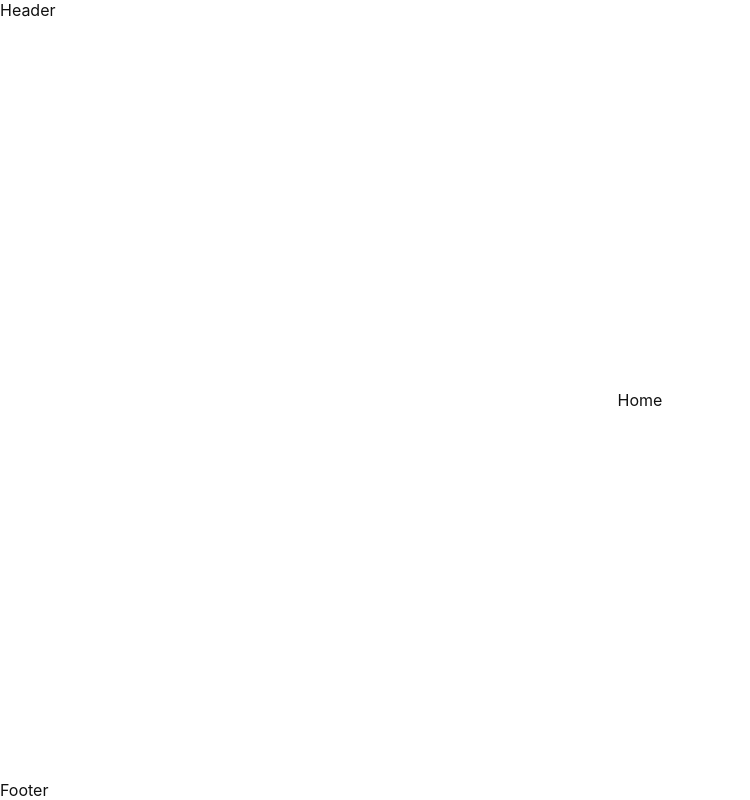
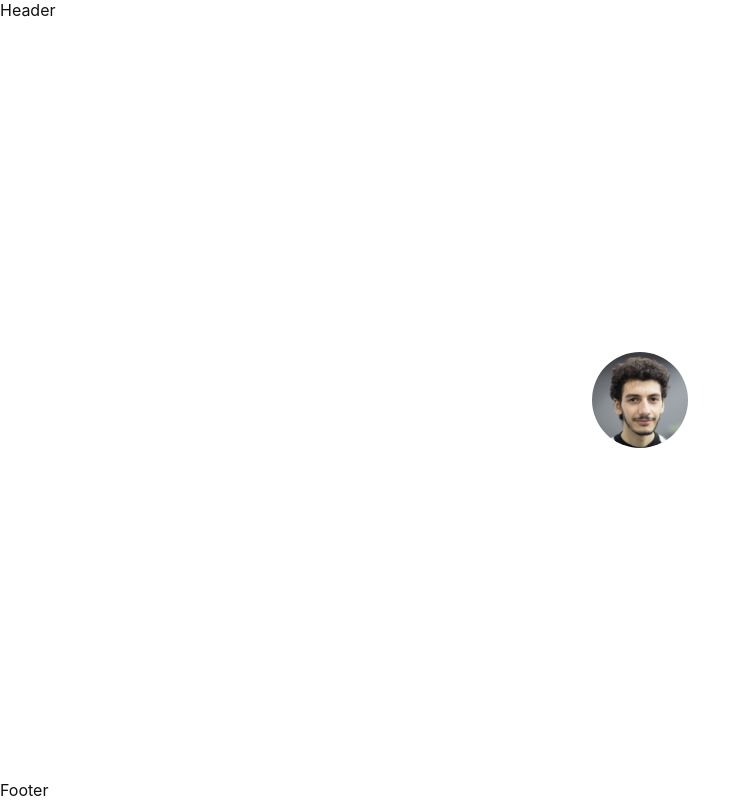
Before and after one commit to hilearn/website, a Next.js app: page / in a window 1280 px wide. Shown: the whole page, without its empty margins (0-750 px from the left). Built offline with nearby package versions, Linux system fonts and the light colour scheme.

Commit message:
add image component sample

```diff
--- a/src/components/Home.tsx
+++ b/src/components/Home.tsx
@@ -1,4 +1,7 @@
 import styled from 'styled-components';
+import RoundedImage from './common/RoundedImage';
+
+import person from '../../public/images/team/zidder.jpg';
 
 const Container = styled.div`
   display: flex;
@@ -10,7 +13,7 @@ const Container = styled.div`
 const Home = () => {
   return (
     <Container>
-      Home
+      <RoundedImage src={person} />
     </Container>
   );
 };
--- /dev/null
+++ b/src/components/common/RoundedImage.tsx
@@ -0,0 +1,22 @@
+import Image, { StaticImageData } from "next/image";
+import styled from "styled-components";
+
+interface ComponentProps {
+  src: StaticImageData;
+}
+
+const StyledImage = styled(Image)`
+  border-radius: 50%;
+`;
+
+const RoundedImage = ({ src }: ComponentProps) => {
+  return (
+    <StyledImage
+      src={src}
+      height={96}
+      width={96}
+    />
+  );
+};
+
+export default RoundedImage;
```
